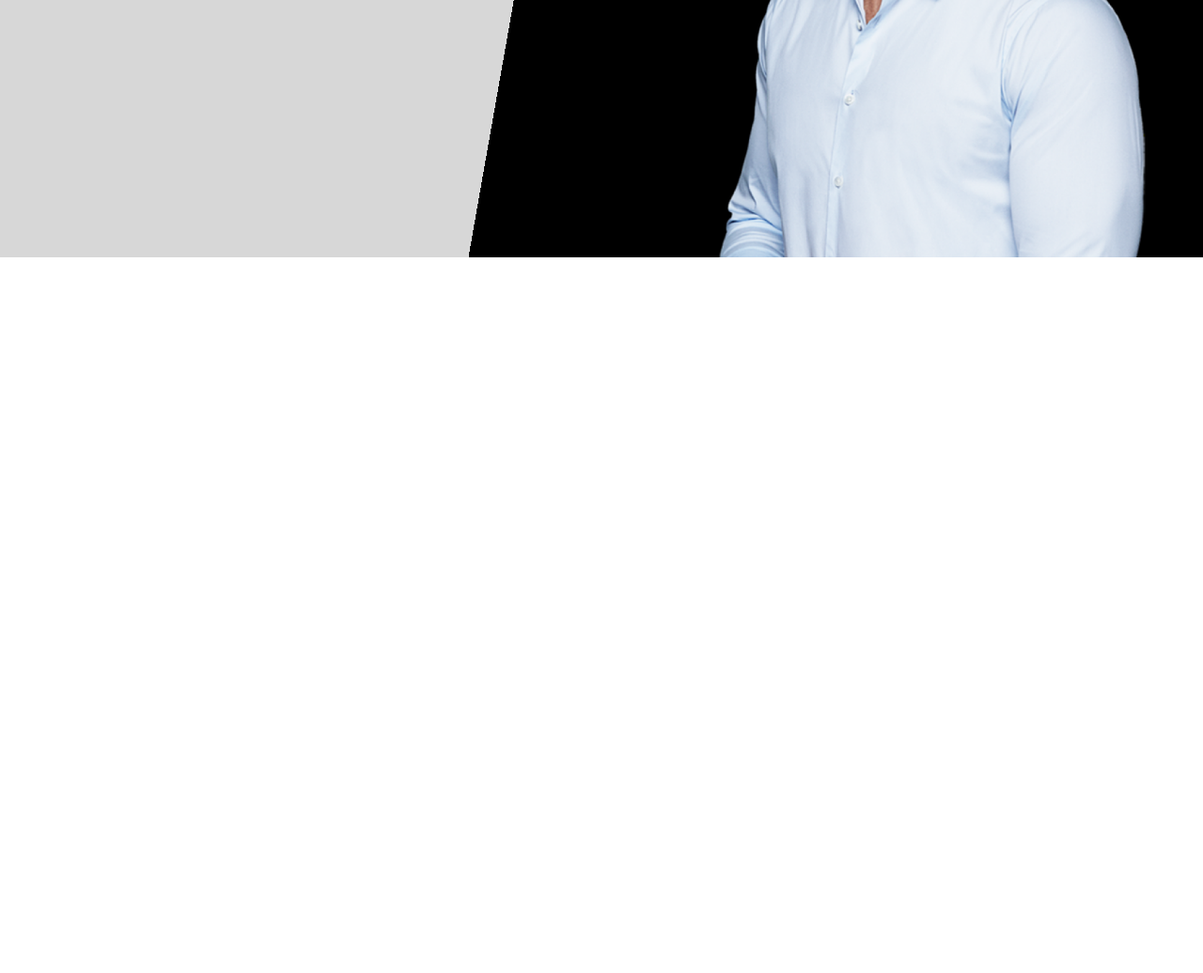
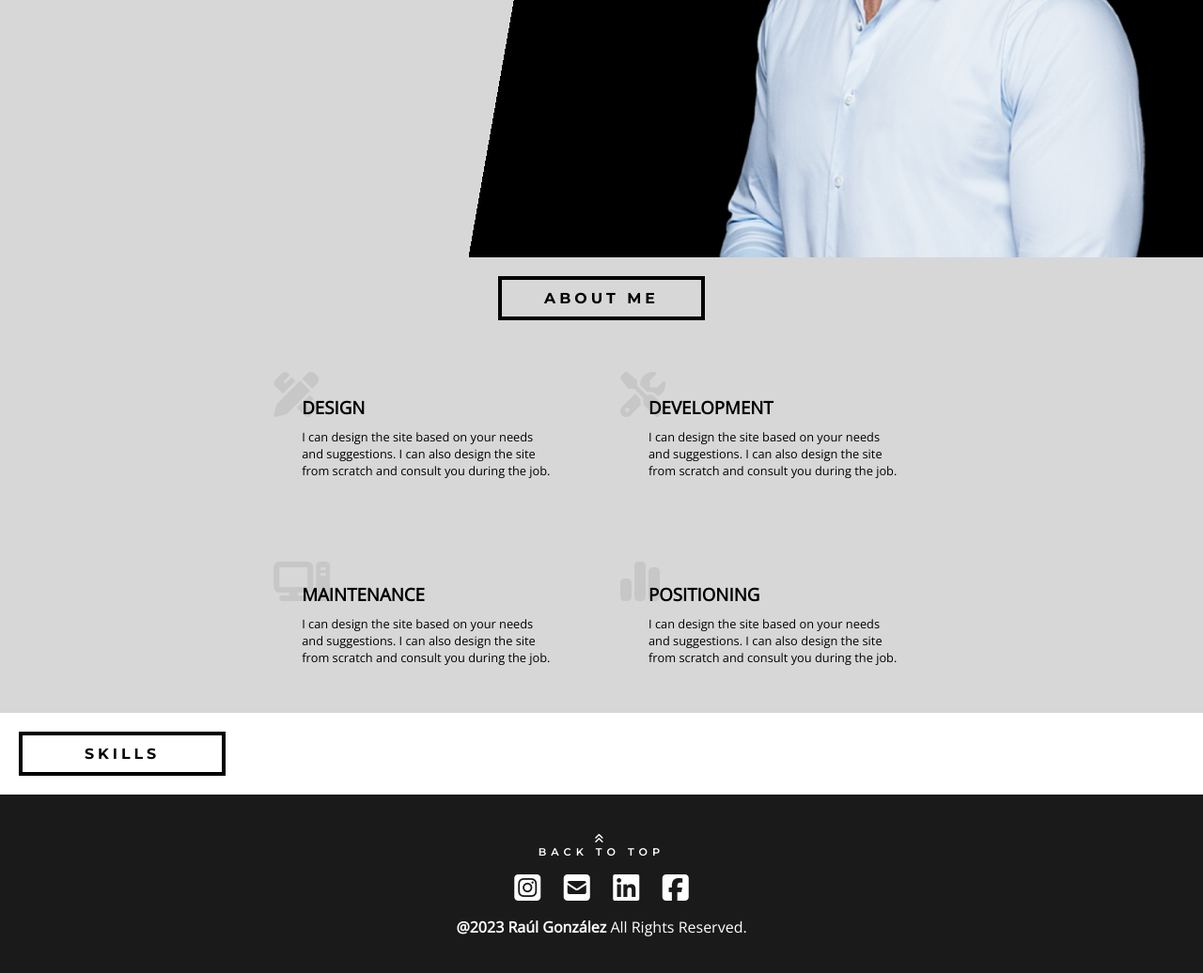
Before and after one commit to raulgodii/Portfolio-2.0, a plain HTML site: page index.html in a window 1280 px wide. Shown: the part 526-1562 px from the top of the page at 94% size. Before the commit the page ends 800 px from the top, so only its background shows below. Drawn offline with nearby package versions, Linux system fonts and the light colour scheme.

```diff
--- a/index.html
+++ b/index.html
@@ -12,16 +12,17 @@
         <a class="logo" href="#"><img src="assets/logo.png" alt="logo"></a>
         <nav>
             <ul>
-                <li><a href="#">About Me</a></li>
+                <li><a href="#aboutme">About Me</a></li>
                 <li><a href="#">Skills</a></li>
                 <li><a href="#">Portfolio</a></li>
-                <li><a href="#">About Me</a></li>
                 <li><a class="button-ContactMe" href="#">Contact Me</a></li>
             </ul>
         </nav>
+
     </header>
 
     <main>
+        <!-- ---------SECTION - HERO--------- -->
         <section class="section-hero">
             <div class="hero-p1">
                 <h4 class="hero-hi">Hi! I am</h4>
@@ -37,10 +38,54 @@
                 <img class="hero-me" src="assets/me.png" alt="me">
             </div>
         </section>
+
+        <!-- ---------SECTION - ABOUT ME--------- -->
+        <section id="aboutme" class="section-aboutme">
+            <h2 class="title-section">ABOUT ME</h2>
+            <div class="aboutme-elements-horizontal">
+                <div class="aboutme-element">
+                    <i class="fa-solid fa-pen-ruler" style="color: #000000;"></i>
+                    <h3>DESIGN</h3>
+                    <p>I can design the site based on your needs and suggestions. I can also design the site from scratch and consult you during the job.</p>
+                </div>
+                <div class="aboutme-element">
+                    <i class="fa-solid fa-screwdriver-wrench" style="color: #000000;"></i>
+                    <h3>DEVELOPMENT</h3>
+                    <p>I can design the site based on your needs and suggestions. I can also design the site from scratch and consult you during the job.</p>
+                </div>
+            </div>
+            <div class="aboutme-elements-horizontal">
+                <div class="aboutme-element">
+                    <i class="fa-solid fa-computer" style="color: #000000;"></i>
+                    <h3>MAINTENANCE</h3>
+                    <p>I can design the site based on your needs and suggestions. I can also design the site from scratch and consult you during the job.</p>
+                </div>
+                <div class="aboutme-element">
+                    <i class="fa-solid fa-chart-simple" style="color: #000000;"></i>
+                    <h3>POSITIONING</h3>
+                    <p>I can design the site based on your needs and suggestions. I can also design the site from scratch and consult you during the job.</p>
+                </div>
+            </div>
+        </section>
+
+        <!-- ---------SECTION - SKILLS--------- -->
+        <section id="skills" class="section-skills">
+            <h2 class="title-section">SKILLS</h2>
+        </section>
     </main>
 
     <footer>
-
+        <div class="footer-back">
+            <i class="fa-solid fa-angles-up" style="color: #FFF;"></i>
+            <p>BACK TO TOP</p>
+        </div>
+        <div class="footer-socialMedia">
+            <a href=""><i class="fa-brands fa-square-instagram" style="color: #FFF;"></i></a>
+            <a href=""><i class="fa-solid fa-square-envelope" style="color: #FFF;"></i></a>
+            <a href=""><i class="fa-brands fa-linkedin" style="color: #FFF;"></i></a>
+            <a href=""><i class="fa-brands fa-square-facebook" style="color: #FFF;"></i></a>
+        </div>
+        <p class="footer-copyright"><b>@2023 Raúl González</b> All Rights Reserved.</p>
     </footer>
 </body>
 </html>
--- a/style/style.css
+++ b/style/style.css
@@ -1,9 +1,10 @@
-@import url('https://fonts.googleapis.com/css2?family=Raleway:wght@400;700&display=swap');
+@import url('https://fonts.googleapis.com/css2?family=Montserrat:wght@600;700&family=Open+Sans&family=Raleway:wght@400;700&display=swap');
+
 *{
     margin: 0;
     padding: 0;
     box-sizing: border-box;
-    font-family: raleway;
+
 }
 
 html{
@@ -20,6 +21,7 @@ header{
     justify-content: space-between;
     width: 100%;
     height: 10vh;
+    font-family: raleway;
 }
 
 .logo img{
@@ -86,6 +88,7 @@ nav ul li a:hover::after{
     display: flex;
     justify-content: space-between;
     align-items: center;
+    font-family: raleway;
 }
 
 .hero-p1{
@@ -125,3 +128,83 @@ nav ul li a:hover::after{
     margin-right: 15px;
     font-size: 2.5rem;
 }
+
+/* ---------SECTION - ABOUT ME--------- */
+.section-aboutme{
+    display: flex;
+    flex-direction: column;
+    align-items: center;
+    font-family: Montserrat;
+    background-color: #D7D7D7;
+}
+
+.title-section{
+    border: 4px solid black;
+    text-align: center;
+    width: 220px;
+    letter-spacing: 4px;
+    font-weight: 700;
+    margin: 20px;
+    padding: 10px 0;
+    font-size: 0.99rem;
+    font-family: Montserrat;
+}
+
+.aboutme-element{
+    position: relative;
+    font-family: Open Sans;
+    width: 30%;
+    margin: 50px;
+}
+
+.aboutme-element h3{
+    margin: 10px 0;
+}
+
+.aboutme-element p{
+    font-size: 0.8rem;
+    font-weight: 100;
+}
+
+.aboutme-element i{
+    position: absolute;
+    font-size: 3rem;
+    left: -30px;
+    top: -15px;
+    opacity: 0.07;
+}
+
+.aboutme-elements-horizontal{
+    display: flex;
+    flex-direction: row;
+    justify-content: center;
+    flex-wrap: wrap;
+    width: 70%;
+}
+
+/* ---------SECTION - FOOTER--------- */
+footer{
+    background-color: #1A1A1A;
+    color: white;
+    font-family: Montserrat;
+    display: flex;
+    flex-direction: column;
+    align-items: center;
+    padding: 40px 0;
+    gap: 15px;
+}
+
+.footer-back{
+    letter-spacing: 5px;
+    font-size: 0.7rem;
+    text-align: center;
+}
+
+.footer-socialMedia i{
+    font-size: 2rem;
+    margin: 0px 10px;
+}
+
+.footer-copyright{
+    font-family: Open Sans;
+}
```
